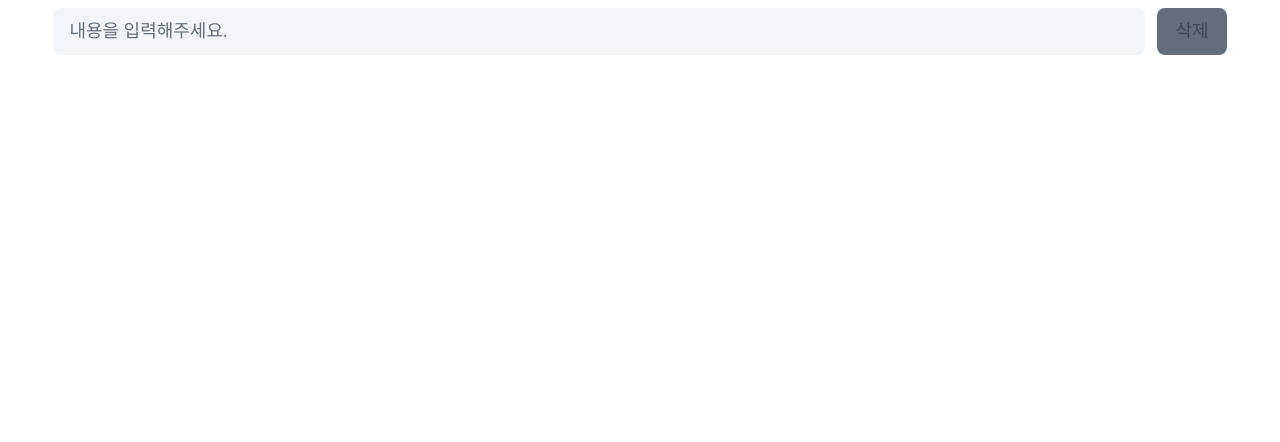
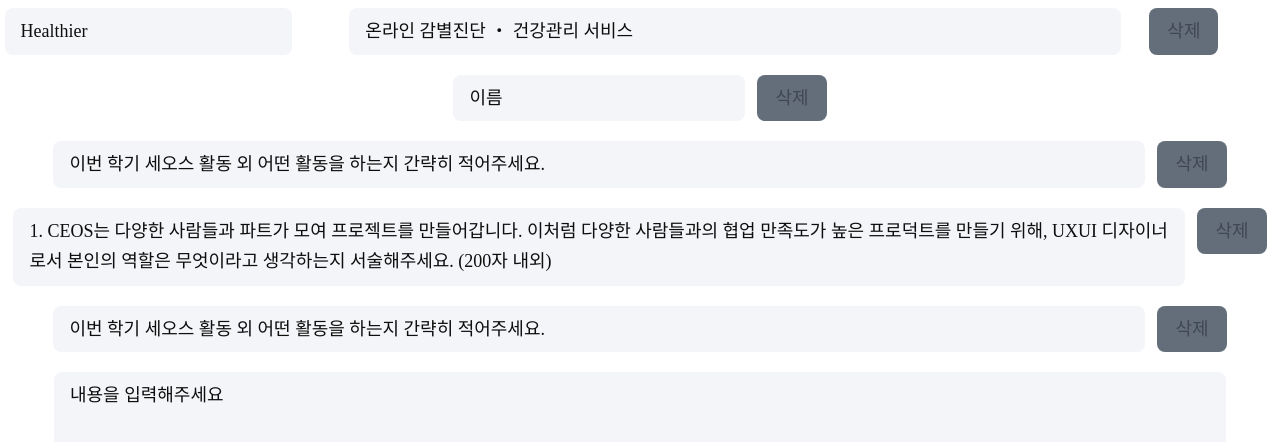
Before and after one commit to CEOS-Developers/CEOS-FE, a Next.js app in the folder apps/ceos/: page / in a window 1280 px wide. Shown: the top 442 px of the page. Built offline with nearby package versions, Linux system fonts and the light colour scheme; a web font is replaced by a local one; what emotion-reset would draw is missing.

Commit message:
feat: 예시 필드 구현

```diff
--- a/apps/ceos/src/pages/index.tsx
+++ b/apps/ceos/src/pages/index.tsx
@@ -4,16 +4,72 @@ import { Header } from '@ceos/components/Header';
 import { FAQBox } from '@ceos/components/FAQBox';
 
 export default function Home() {
-  const { register } = useForm({
+  const { register, getValues } = useForm({
     defaultValues: {
-      title: '',
-      content: '',
+      reward: 'Healthier',
+      rewardDescription: '온라인 감별진단 ・ 건강관리 서비스',
+      submissionSmall: '이름',
+      submissionSmallExtension:
+        '이번 학기 세오스 활동 외 어떤 활동을 하는지 간략히 적어주세요.',
+      submissionMedium:
+        '1. CEOS는 다양한 사람들과 파트가 모여 프로젝트를 만들어갑니다. 이처럼 다양한 사람들과의 협업 만족도가 높은 프로덕트를 만들기 위해, UXUI 디자이너로서 본인의 역할은 무엇이라고 생각하는지 서술해주세요. (200자 내외)',
+      submissionSet:
+        '이번 학기 세오스 활동 외 어떤 활동을 하는지 간략히 적어주세요.',
+      submissionSetDescription: '내용을 입력해주세요',
     },
   });
   const colors = ['Green', 'Skyblue', 'Yellow'];
   return (
-    <Flex direction="column">
-      <RemovableTextField width={1092} />
+    <Flex direction="column" webGap={20}>
+      {/* 리워드 전용 */}
+      <Flex width={1271}>
+        <TextField {...register('reward')} />
+        <RemovableTextField
+          {...register('rewardDescription')}
+          width={772}
+          gap={28}
+          handleClick={() => console.log(getValues())}
+        />
+      </Flex>
+
+      {/* 질문지 전용 */}
+      <RemovableTextField
+        {...register('submissionSmall')}
+        width={292}
+        gap={12}
+        handleClick={() => console.log(getValues())}
+      />
+
+      <RemovableTextField
+        {...register('submissionSmallExtension')}
+        width={1092}
+        gap={12}
+        handleClick={() => console.log(getValues())}
+      />
+
+      <RemovableTextField
+        {...register('submissionMedium')}
+        width={1092}
+        height={78}
+        multiline
+        gap={12}
+        handleClick={() => console.log(getValues())}
+      />
+
+      <Flex direction="column" webGap={20}>
+        <RemovableTextField
+          {...register('submissionSet')}
+          width={1092}
+          gap={12}
+          handleClick={() => console.log(getValues())}
+        />
+        <TextField
+          {...register('submissionSetDescription')}
+          width={1171}
+          height={120}
+          multiline
+        />
+      </Flex>
     </Flex>
   );
 }
--- a/packages/ui/src/components/TextField/RemovableTextField.tsx
+++ b/packages/ui/src/components/TextField/RemovableTextField.tsx
@@ -7,8 +7,10 @@ import styled from '@emotion/styled';
 interface RemovableTextFieldProps
   extends InputHTMLAttributes<HTMLInputElement | HTMLTextAreaElement> {
   width?: number;
+  height?: number;
   gap?: number;
   multiline?: boolean;
+  handleClick: () => void;
 }
 
 /**
@@ -24,16 +26,25 @@ export const RemovableTextField = forwardRef<
     {
       placeholder = '내용을 입력해주세요.',
       width = 372,
+      height = 47,
       gap = 12,
       multiline = false,
+      handleClick,
       ...props
     },
     ref,
   ) => {
     return (
-      <Flex webGap={gap}>
-        <TextField ref={ref} width={width} {...props} />
-        <ButtonBox>
+      <Flex webGap={gap} align="flex-start">
+        <TextField
+          ref={ref}
+          width={width}
+          height={height}
+          multiline={multiline}
+          placeholder={placeholder}
+          {...props}
+        />
+        <ButtonBox onClick={handleClick}>
           <Text webTypo="Body2" color="Gray5">
             삭제
           </Text>
```
